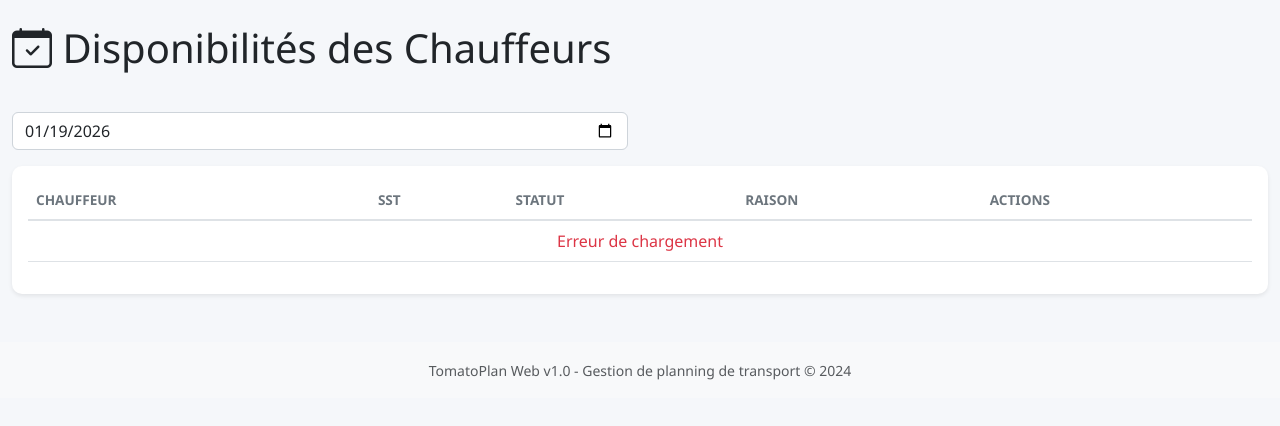
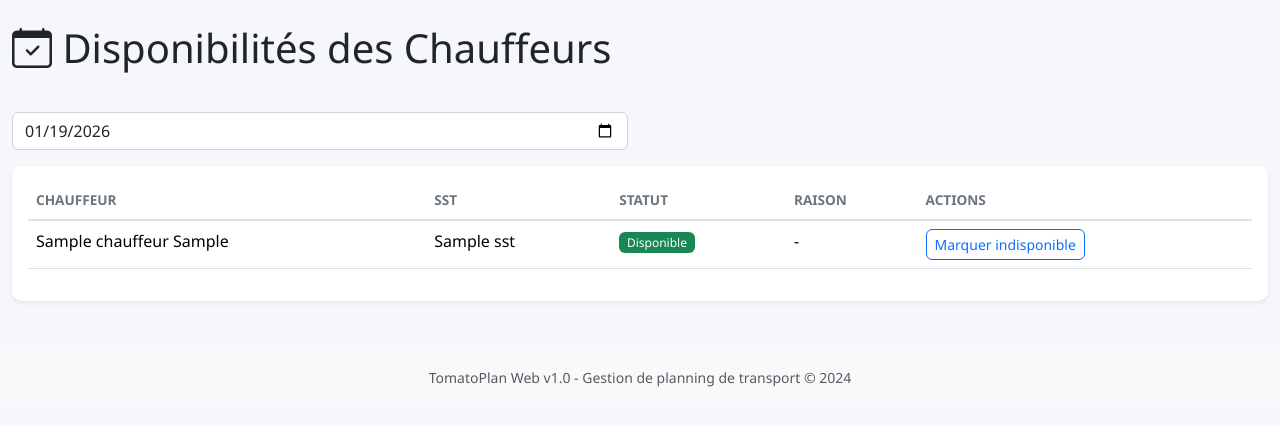
Before and after one commit to sojjos/tomatoplan, a Flask app: page /chauffeurs/disponibilites in a window 1280 px wide. Shown: the part 57-483 px from the top of the page. Run offline with Flask 3, Linux system fonts and the light colour scheme; a user stored in the database is signed in; tables that the repository leaves empty hold one stand-in row (values such as "Sample post"); some libraries are stand-ins or nearby versions.

Commit message:
Add: API routes pour la gestion des disponibilités des chauffeurs
- Ajout de GET /chauffeurs/api/disponibilites pour récupérer les disponibilités par date
- Ajout de POST /chauffeurs/api/disponibilites pour mettre à jour les disponibilités
- Correction du template disponibilites.html (suppression des template literals JavaScript)
- Les routes retournent les informations complètes (chauffeur, SST, statut, raison)
- Valeur par défaut : disponible=True si aucun enregistrement n'existe
- Logging automatique des modifications de disponibilité

Cette fonctionnalité complète le système de gestion des chauffeurs en permettant
de marquer les jours où un chauffeur n'est pas disponible (congé, maladie, etc.)

```diff
--- a/tomatoplan-web/app/routes/chauffeurs.py
+++ b/tomatoplan-web/app/routes/chauffeurs.py
@@ -191,6 +191,103 @@ def disponibilites():
     )
 
 
+@bp.route('/api/disponibilites', methods=['GET'])
+@login_required
+@permission_required('view_drivers')
+def api_disponibilites():
+    """API pour récupérer les disponibilités d'une date"""
+    date_str = request.args.get('date')
+    if not date_str:
+        return jsonify({'error': 'Date requise'}), 400
+
+    try:
+        selected_date = datetime.strptime(date_str, '%Y-%m-%d').date()
+    except ValueError:
+        return jsonify({'error': 'Format de date invalide'}), 400
+
+    # Récupérer tous les chauffeurs actifs
+    chauffeurs = Chauffeur.query.filter_by(actif=True).order_by(Chauffeur.nom).all()
+
+    result = []
+    for chauffeur in chauffeurs:
+        dispo = DisponibiliteChauffeur.query.filter_by(
+            chauffeur_id=chauffeur.id,
+            date=selected_date
+        ).first()
+
+        result.append({
+            'chauffeur_id': chauffeur.id,
+            'chauffeur_nom': f"{chauffeur.nom} {chauffeur.prenom or ''}".strip(),
+            'sst_nom': chauffeur.sst.nom if chauffeur.sst else None,
+            'disponible': dispo.disponible if dispo else True,  # Par défaut disponible
+            'raison': dispo.raison if dispo else None
+        })
+
+    return jsonify(result)
+
+
+@bp.route('/api/disponibilites', methods=['POST'])
+@login_required
+@permission_required('edit_driver_planning')
+def api_update_disponibilite():
+    """API pour mettre à jour une disponibilité"""
+    data = request.get_json()
+
+    chauffeur_id = data.get('chauffeur_id')
+    date_str = data.get('date')
+    disponible = data.get('disponible', True)
+    raison = data.get('raison')
+
+    if not chauffeur_id or not date_str:
+        return jsonify({'error': 'Paramètres manquants'}), 400
+
+    try:
+        date = datetime.strptime(date_str, '%Y-%m-%d').date()
+    except ValueError:
+        return jsonify({'error': 'Format de date invalide'}), 400
+
+    # Chercher ou créer la disponibilité
+    dispo = DisponibiliteChauffeur.query.filter_by(
+        chauffeur_id=chauffeur_id,
+        date=date
+    ).first()
+
+    if dispo:
+        dispo.disponible = disponible
+        dispo.raison = raison
+    else:
+        dispo = DisponibiliteChauffeur(
+            chauffeur_id=chauffeur_id,
+            date=date,
+            disponible=disponible,
+            raison=raison
+        )
+        db.session.add(dispo)
+
+    db.session.commit()
+
+    # Log l'activité
+    log = ActivityLog(
+        user_id=current_user.id,
+        action='EDIT',
+        entity_type='DisponibiliteChauffeur',
+        details=json.dumps({
+            'chauffeur_id': chauffeur_id,
+            'date': date.isoformat(),
+            'disponible': disponible,
+            'raison': raison
+        }),
+        ip_address=request.remote_addr
+    )
+    db.session.add(log)
+    db.session.commit()
+
+    return jsonify({
+        'success': True,
+        'message': 'Disponibilité mise à jour'
+    })
+
+
 @bp.route('/disponibilites/update', methods=['POST'])
 @login_required
 @permission_required('edit_driver_planning')
--- a/tomatoplan-web/app/templates/chauffeurs/disponibilites.html
+++ b/tomatoplan-web/app/templates/chauffeurs/disponibilites.html
@@ -58,7 +58,7 @@ async function loadDisponibilites() {
     }
 
     try {
-        const response = await fetch(`/chauffeurs/api/disponibilites?date=${date}`);
+        const response = await fetch('/chauffeurs/api/disponibilites?date=' + date);
         const data = await response.json();
 
         if (data.length === 0) {
@@ -66,21 +66,21 @@ async function loadDisponibilites() {
             return;
         }
 
-        tbody.innerHTML = data.map(d => `
-            <tr>
-                <td>${d.chauffeur_nom}</td>
-                <td>${d.sst_nom || '-'}</td>
-                <td>
-                    ${d.disponible ? '<span class="badge bg-success">Disponible</span>' : '<span class="badge bg-danger">Indisponible</span>'}
-                </td>
-                <td>${d.raison || '-'}</td>
-                <td>
-                    <button class="btn btn-sm btn-outline-primary" onclick="toggleDisponibilite(${d.chauffeur_id}, '${date}', ${!d.disponible})">
-                        ${d.disponible ? 'Marquer indisponible' : 'Marquer disponible'}
-                    </button>
-                </td>
-            </tr>
-        `).join('');
+        tbody.innerHTML = data.map(d =>
+            '<tr>' +
+                '<td>' + d.chauffeur_nom + '</td>' +
+                '<td>' + (d.sst_nom || '-') + '</td>' +
+                '<td>' +
+                    (d.disponible ? '<span class="badge bg-success">Disponible</span>' : '<span class="badge bg-danger">Indisponible</span>') +
+                '</td>' +
+                '<td>' + (d.raison || '-') + '</td>' +
+                '<td>' +
+                    '<button class="btn btn-sm btn-outline-primary" onclick="toggleDisponibilite(' + d.chauffeur_id + ', \'' + date + '\', ' + !d.disponible + ')">' +
+                        (d.disponible ? 'Marquer indisponible' : 'Marquer disponible') +
+                    '</button>' +
+                '</td>' +
+            '</tr>'
+        ).join('');
     } catch (error) {
         console.error('Erreur:', error);
         tbody.innerHTML = '<tr><td colspan="5" class="text-center text-danger">Erreur de chargement</td></tr>';
```
